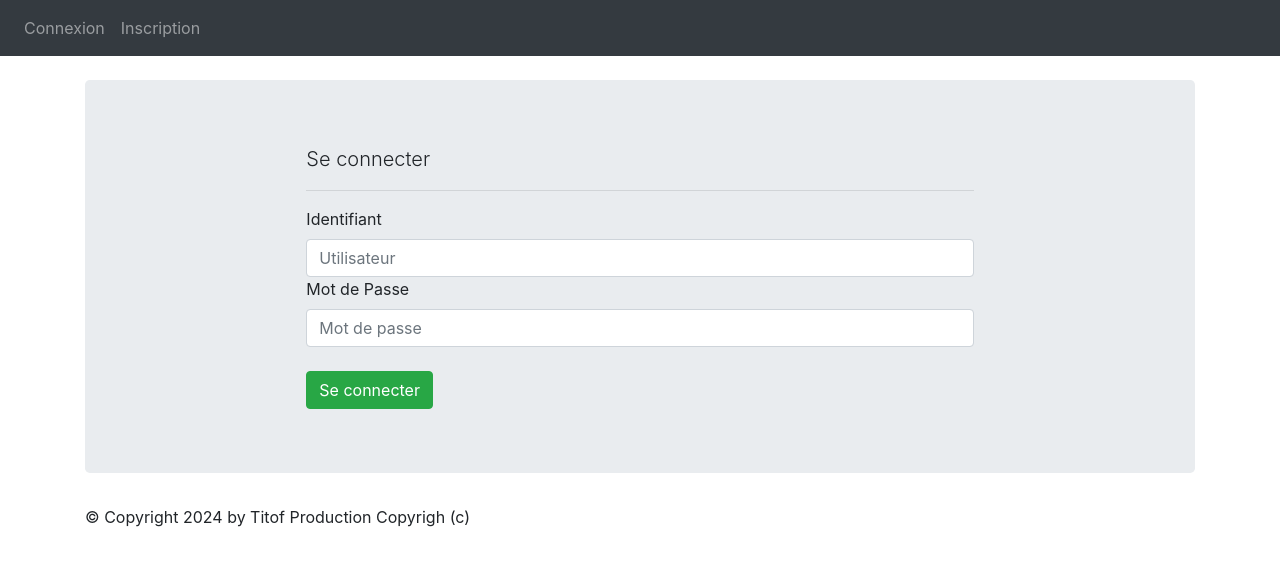
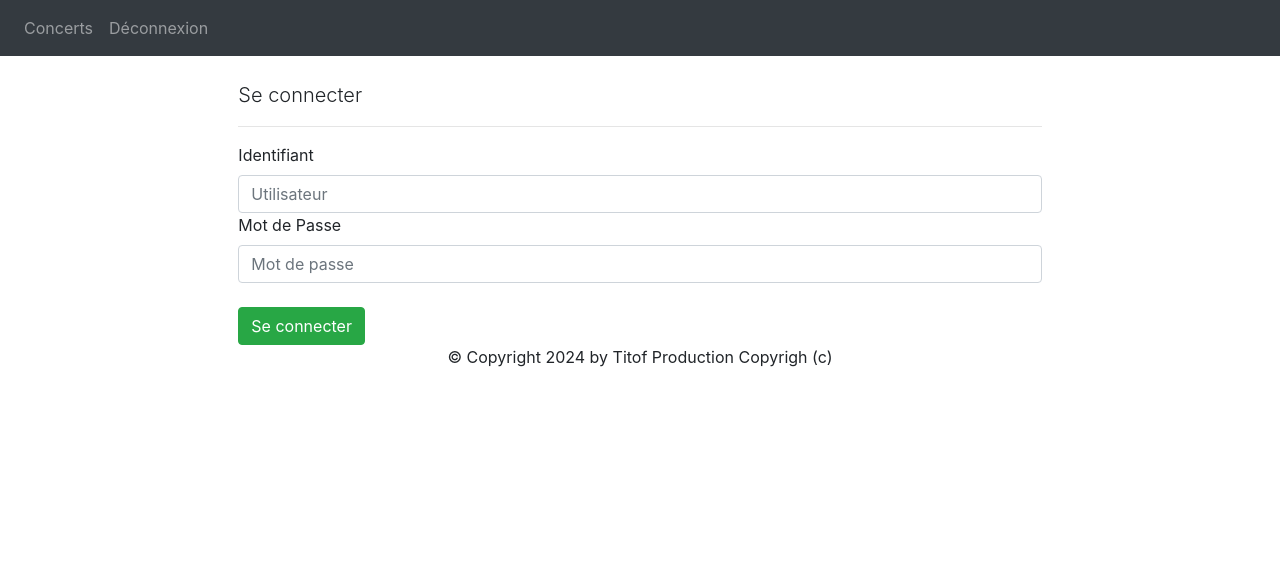
Before and after one commit to GaelSimon01/back-carte-interactive-babord, a Django app: page /babord/login/ in a window 1280 px wide. Shown: the top 566 px of the page. Run offline with Django 5.2, Linux system fonts and the light colour scheme; some libraries are stand-ins or nearby versions.

Commit message:
modif du model et debut list

```diff
--- a/api_rest_babord/serializers.py
+++ b/api_rest_babord/serializers.py
@@ -15,11 +15,6 @@ class UtilisateurSerializer(serializers.ModelSerializer):
     class Meta:
         model = Utilisateur
         fields = ['nom_utilisateur','admin','groupe','adresse_mail']
-
-class LieuSerializer(serializers.ModelSerializer):
-    class Meta:
-        model = Lieu
-        fields = ['latitude','logitude','libelle_lieu','nom_image']
 
 class AlbumSerializer(serializers.ModelSerializer):
     class Meta:
--- a/api_rest_babord/templates/api_rest_babord/base.html
+++ b/api_rest_babord/templates/api_rest_babord/base.html
@@ -13,31 +13,27 @@
         {% block nav %}
         <nav class="navbar navbar-expand-lg navbar-dark bg-dark mb-4">
             <div class="collapse navbar-collapse" id="navbarNav">
-                <ul class="navbar-nav mr-auto">
-                    {% if user.is_authenticated %}
-                        <li class="nav-item">
-                            <a class="nav-link" href="{% url 'logout' %}">Déconnexion</a>
-                        </li>
-                    {%else%}
-                        <li class="nav-item">
-                            <a class="nav-link" href="{% url 'login' %}">Connexion</a>
-                        </li>
-                        <li class="nav-item">
-                            <a class="nav-link" href="{% url 'register' %}">Inscription</a>
-                        </li>
-                    {%endif%}
+                <ul class="navbar-nav">
+                    <li class="nav-item">
+                        <a class="nav-link" href="{% url 'concerts-list' %}">Concerts</a>
+                    </li>
+                </ul>
+                <ul class="navbar-nav ms-auto">
+                    <li class="nav-item">
+                        <a class="nav-link" href="{% url 'logout' %}">Déconnexion</a>
+                    </li>
                 </ul>
             </div>
         </nav >
         {% endblock %}
-        <main role="main" class="container top-pushed">
-            <div class="jumbotron">
+        <main role="main" class="container-fluid top-pushed">
+            <div>
                 {% block contenu %}
                 {% endblock %}
             </div>
         </main >
         <footer class="footer">
-            <div class="container">
+            <div class="d-flex justify-content-center">
                 <p>&copy; Copyright {% now "Y" %} by Titof Production Copyrigh (c)</p>
             </div>
         </footer>
--- a/api_rest_babord/templates/api_rest_babord/home.html
+++ b/api_rest_babord/templates/api_rest_babord/home.html
@@ -1,6 +1,7 @@
 {% extends 'api_rest_babord/base.html' %}
 
 {% block contenu %}
+<div class="jumbotron">
     <h1> Bienvenus </h1>
     <p>
         orem ipsum dolor sit amet, consectetur adipiscing elit. Maecenas tincidunt dolor felis, sit amet vestibulum diam eleifend et. Suspendisse venenatis dui ligula, nec elementum velit ultricies sit amet. Maecenas nulla purus, volutpat non ex quis, sagittis sagittis dui. Vestibulum eget hendrerit lorem. Proin congue lobortis arcu, ornare accumsan nulla cursus ut. Nullam eget facilisis turpis. Donec lectus arcu, aliquam id suscipit vel, lobortis ac elit. Sed dictum est ex, at faucibus risus consectetur quis.
@@ -13,4 +14,5 @@
 
         Etiam bibendum sed nunc eu ornare. Pellentesque a pretium purus, et pulvinar libero. In in suscipit ex. Vestibulum mollis odio a justo viverra lobortis. Cras dignissim felis quis ullamcorper consequat. Nullam convallis sollicitudin erat ac sodales. Sed pharetra blandit nulla, non condimentum urna euismod vel. Sed eu placerat nunc. Nullam sollicitudin lobortis urna id tempor. Proin et turpis pulvinar felis eleifend euismod quis vel erat. Aliquam id libero in sapien ultricies hendrerit.
     </p>
+</div>
 {% endblock %}
--- a/api_rest_babord/templates/api_rest_babord/list_concert.html
+++ b/api_rest_babord/templates/api_rest_babord/list_concert.html
@@ -39,14 +39,11 @@
                 <td>{{ concert.date_debut }}</td>
                 <td>{{ concert.lieu.intitule}}</td>
                 <td>
-                    <!-- <a href="{% url 'products-details' prdct.id %}" class="btn btn-info btn-sm">Détails</a>
-                    <a href="{% url 'products-update' prdct.id %}" class="btn btn-warning btn-sm">Modifier</a>
-                    <a href="{% url 'products-delete' prdct.id %}" class="btn btn-danger btn-sm">Supprimer</a> -->
+
                 </td>
             </tr>
             {% endfor %}
         </tbody>
     </table>
-    <!-- <a href="{% url 'products-add' %}" class="btn btn-primary mt-2">Créer un nouveau produit</a> -->
 </div>
 {% endblock %}
--- a/api_rest_babord/views/web_views.py
+++ b/api_rest_babord/views/web_views.py
@@ -29,6 +29,7 @@ class ConcertListView(ListView):
     def get_queryset(self):
         user = self.request.user
         return Concert.objects.filter(groupe__utilisateur__user=user)
+
 
 
 class ConnectView(LoginView):
--- a/babord_project/urls.py
+++ b/babord_project/urls.py
@@ -22,7 +22,6 @@ from api_rest_babord.views import api_views
 router = routers.DefaultRouter()
 router.register(r'groupes', api_views.GroupeViewSet)
 router.register(r'utilisateurs', api_views.UtilisateurViewSet)
-router.register(r'lieux', api_views.LieuViewSet)
 router.register(r'albums', api_views.AlbumViewSet)
 router.register(r'concerts', api_views.ConcertViewSet)
 router.register(r'festivals', api_views.FestivalViewSet)
```
Also changed, not shown: api_rest_babord/models.py (+3 -10 lines), api_rest_babord/views/api_views.py (+0 -7 lines), api_rest_babord/migrations/0005_alter_album_date_sortie_alter_album_lieux_and_more.py (added).
